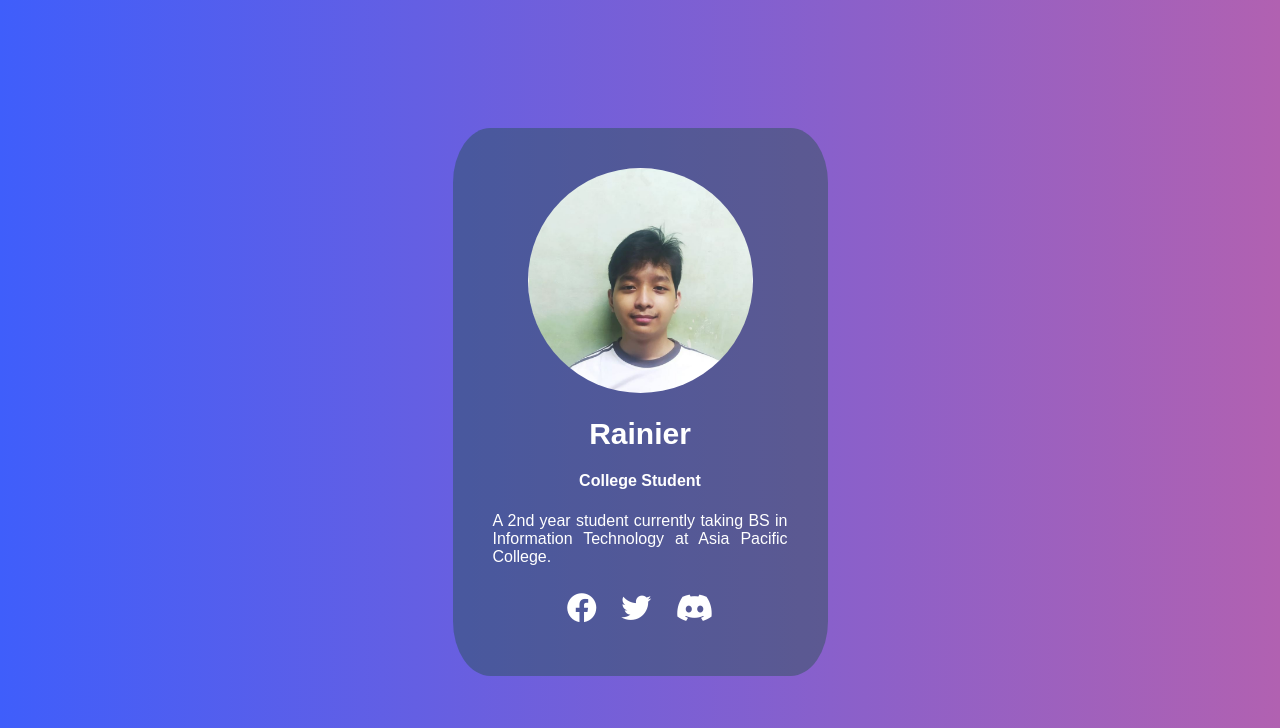
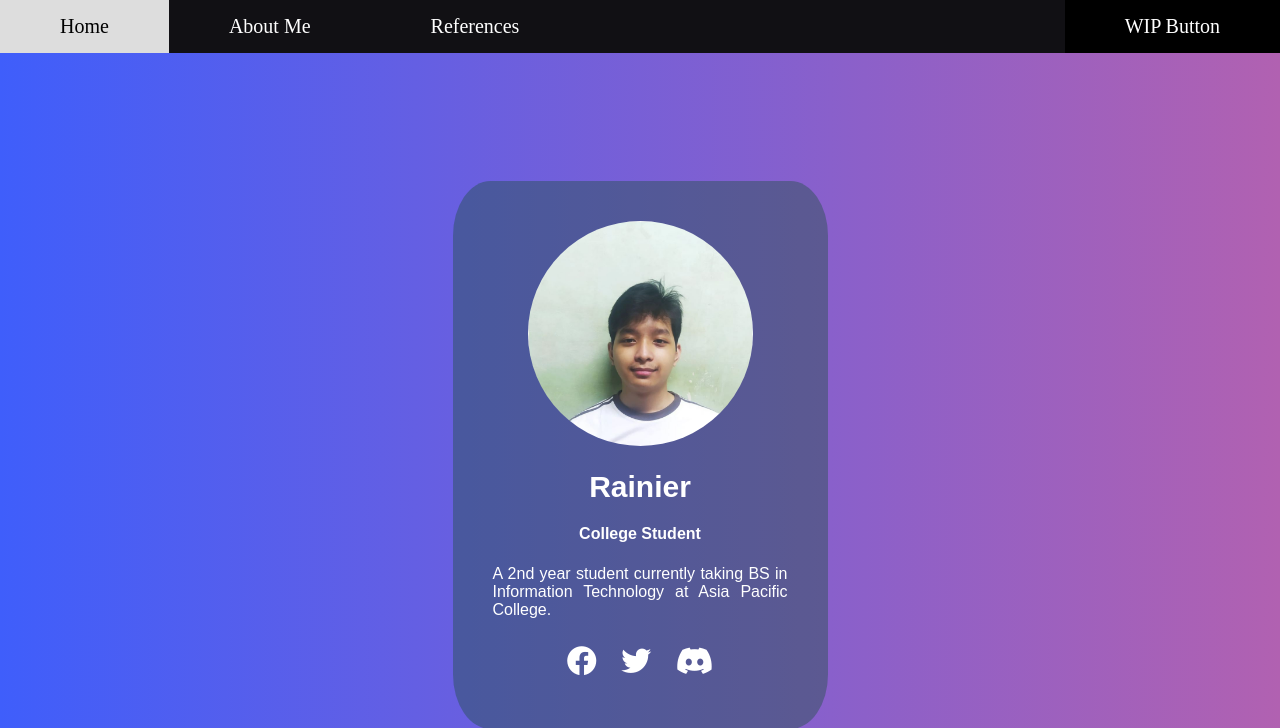
Before and after one commit to rnlabez/lab2, a PHP site: page / in a window 1280 px wide. Shown: the top 728 px of the page. Run offline with PHP 8.4, Linux system fonts and the light colour scheme.

Commit message:
Added href link to About Me and changed nav bar

```diff
--- a/week5/index.html
+++ b/week5/index.html
@@ -7,7 +7,20 @@
     <title> Personal Website </title>
   </head>
   <body>
+
+    <div class="topnav">
+  <a href="#Home">Home</a>
+  <a href="https://www.youtube.com/watch?v=f64XgfaLWS4">About Me</a>
+  <a href="#References">References</a>
+  <a href="#JS" class="split">WIP Button</a>
+  <script>
+    function myFunction() {
+      alert("This is the easiest one in JavaScript so far.")
+    }
+  </script>
+</div>
 <div class="box">
+
 <img src="renpicture.jpg" alt="" class="box-img" width="341px" height="360px">
 <h1> Rainier </h1>
 <h4> College Student </h4>
--- a/week5/style.css
+++ b/week5/style.css
@@ -4,6 +4,28 @@ body{
   background: rgb(63,94,251);
   background: linear-gradient(90deg, rgba(63,94,251,1) 0%, rgba(177,97,177,1) 100%);
   background-size: cover;
+}
+.topnav {
+  background-color: rgb(17, 16, 20);
+  overflow: hidden;
+}
+.topnav a {
+  float: left;
+  color: white;
+  text-align: center;
+  padding: 15px 60px;
+  text-decoration: none;
+  font-size: 20px;
+}
+.topnav a.split {
+  float: right;
+  background-color: black;
+  color: white;
+}
+
+.topnav a:hover {
+  background-color: #ddd;
+  color: black;
 }
 .box{
   width: 375px;
```
